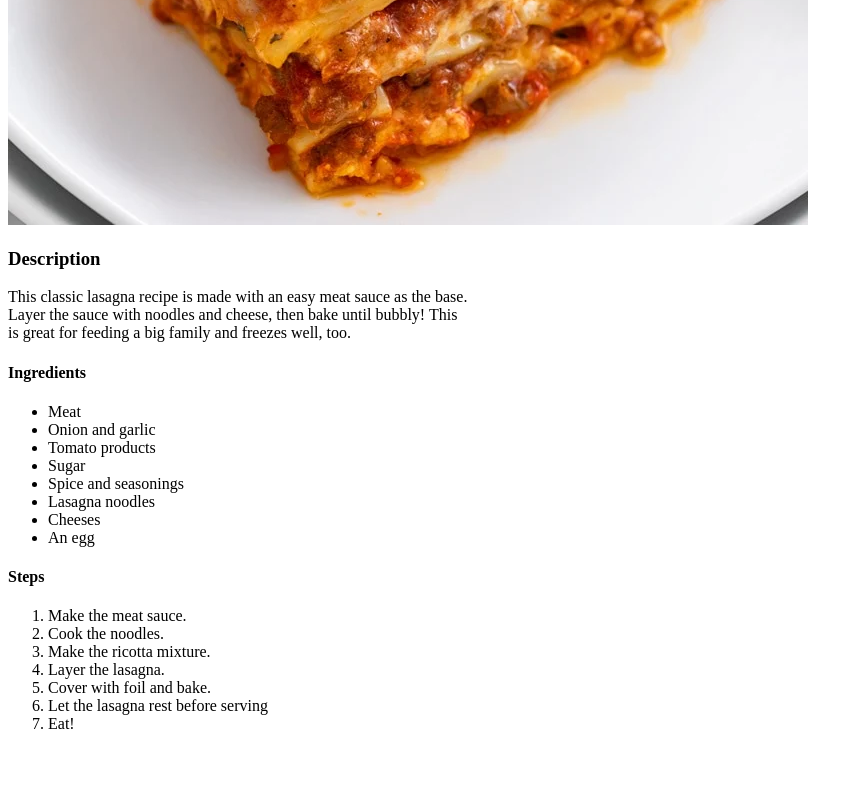
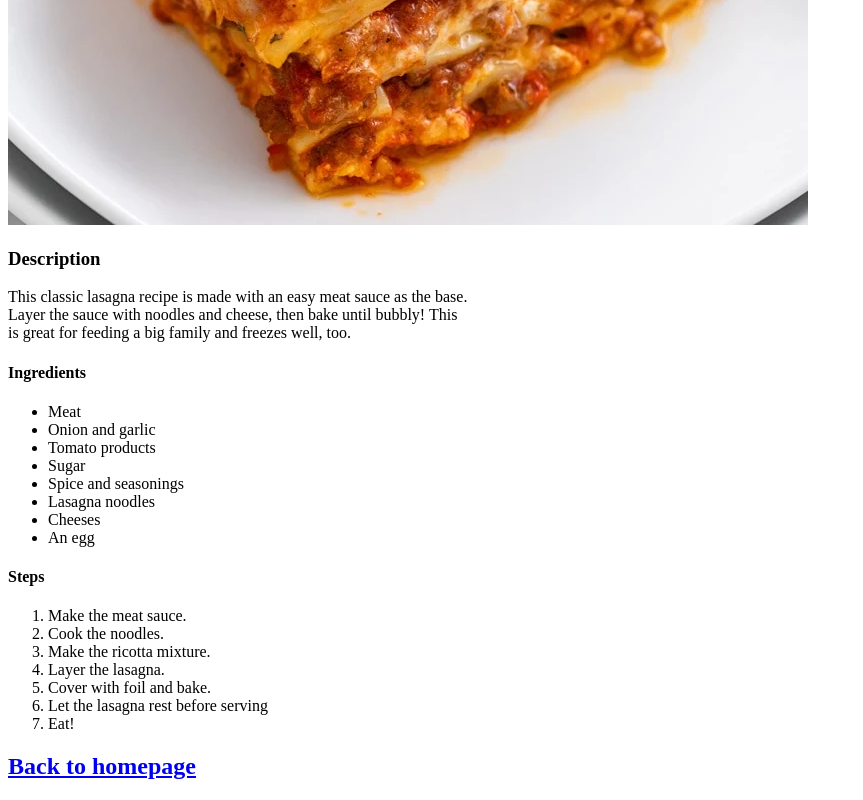
Before and after one commit to DavidReyesCuartas/odin-recipes, a plain HTML site: page recipes/lasagna.html in a window 1280 px wide. Shown: the part 455-1255 px from the top of the page, without its empty margins (0-863 px from the left). Before the commit the page ends 1204 px from the top, so only its background shows below. Drawn offline with Linux system fonts and the light colour scheme.

Commit message:
Add button to homepage to each element of recipes

```diff
--- a/recipes/lasagna.html
+++ b/recipes/lasagna.html
@@ -41,5 +41,6 @@
         <li> Let the lasagna rest before serving </li>
         <li> Eat! </li>
     </ol>
+    <h2><a href="../index.html">Back to homepage</a></h2>
 </body>
 </html>
```
Also changed, not shown: recipes/sancocho.html (+1 -1 lines), recipes/spaghetti.html (+1 -0 lines).
